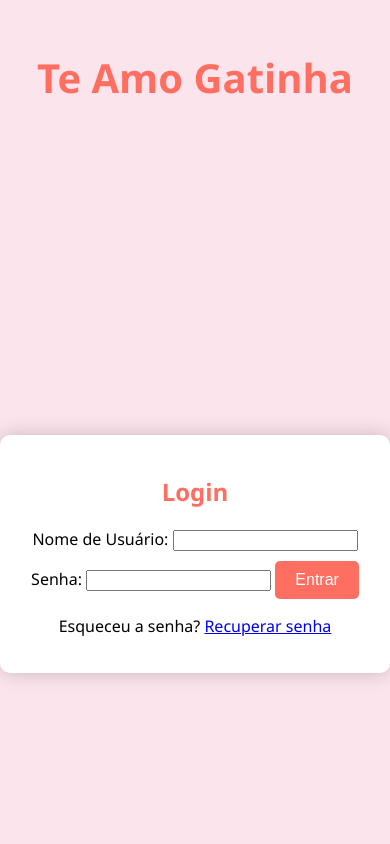
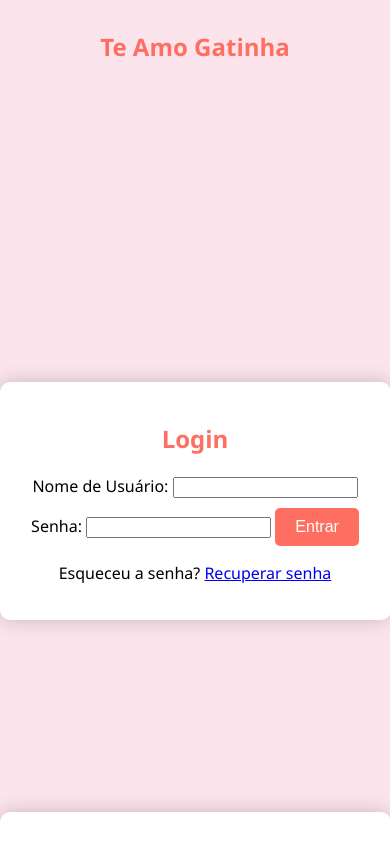
Before and after one commit to GustahYakuza/teste-4, a plain HTML site: page index.html in a window 390 px wide. Shown: the top 844 px of the page. Drawn offline with Linux system fonts and the light colour scheme.

Commit message:
Update index.html

```diff
--- a/index.html
+++ b/index.html
@@ -16,14 +16,15 @@
 
     h1 {
       color: #ff6f61;
-      margin-top: 50px;
-      font-size: 2.5em;
+      margin-top: 30px;
+      font-size: 2em;
     }
 
     #loginContainer, #textContainer {
       display: flex;
       justify-content: center;
       align-items: center;
+      flex-direction: column;
       height: 100vh;
     }
 
@@ -33,10 +34,13 @@
       padding: 20px;
       border-radius: 10px;
       animation: fadeIn 1s ease-in-out;
+      width: 80%;
+      max-width: 400px; /* Limita a largura do formulário para melhor legibilidade em dispositivos móveis */
+      margin: 20px;
     }
 
     textarea {
-      width: 80%;
+      width: 100%;
       height: 150px;
       resize: none;
       margin-bottom: 10px;
@@ -67,6 +71,18 @@
       }
       to {
         opacity: 1;
+      }
+    }
+
+    /* Adicionando estilo único para dispositivos móveis */
+    @media (max-width: 600px) {
+      h1 {
+        font-size: 1.5em;
+      }
+
+      #loginForm, #outputArea {
+        width: 90%;
+        margin: 10px;
       }
     }
   </style>
```
